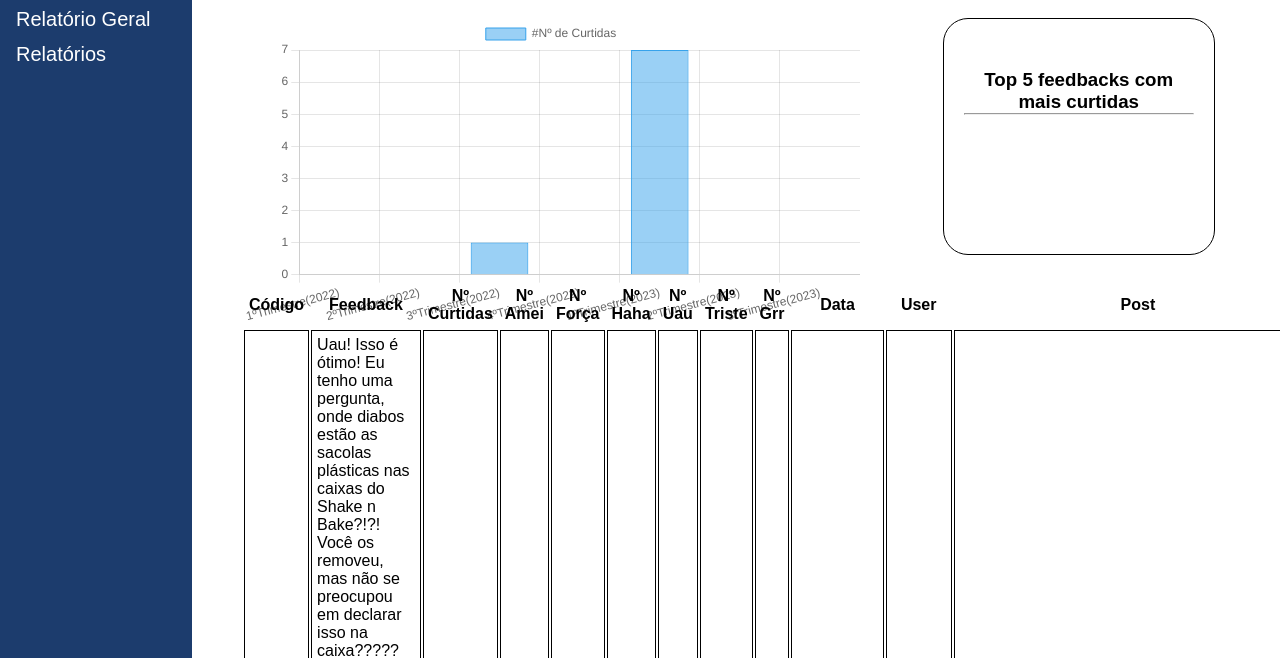
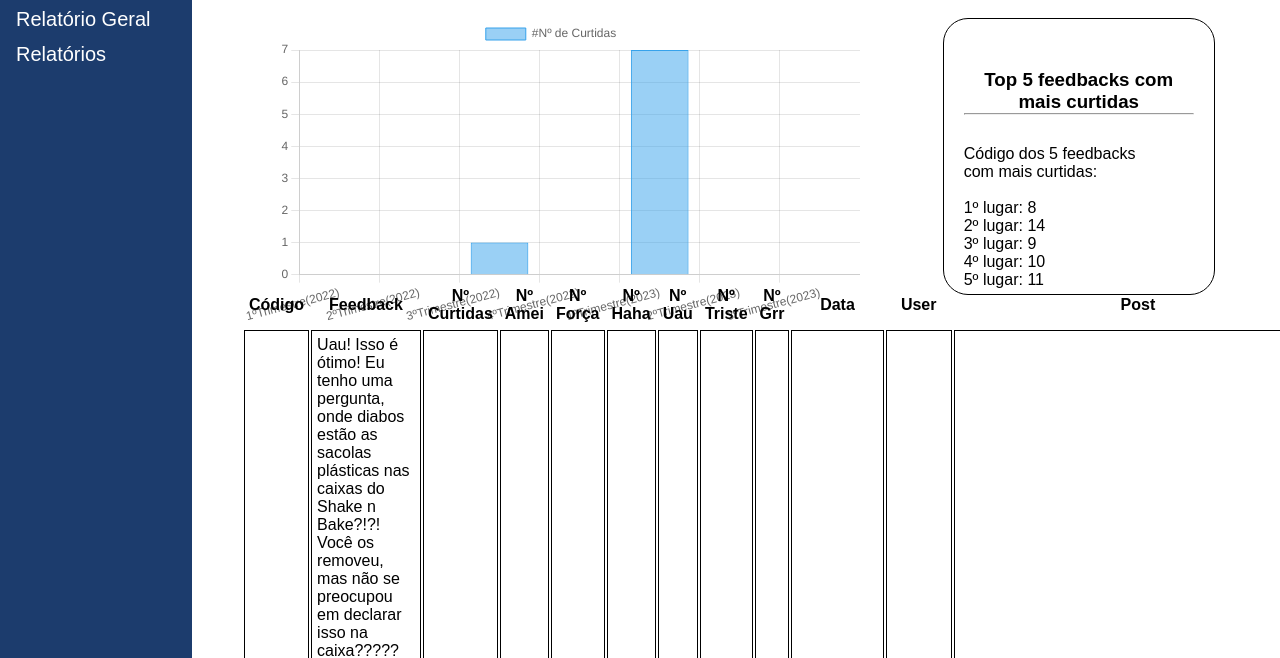
Before and after one commit to firgo12/MAGDY_Solutions2023, a plain HTML site: page Challenge/web/facebook.html in a window 1280 px wide. Shown: the part 142-800 px from the top of the page. Drawn offline with nearby package versions, Linux system fonts and the light colour scheme.

Commit message:
top 5 cada plataforma

```diff
--- a/Challenge/css/style.css
+++ b/Challenge/css/style.css
@@ -109,6 +109,10 @@ h3{
   left: 69%;
 }
 
+p {
+  height: 10px;
+}
+
 .layout_feedbackGeral, .layout_feedback{
   position: absolute;
   width:100%;
--- a/Challenge/js/facebook.js
+++ b/Challenge/js/facebook.js
@@ -1,5 +1,6 @@
 let dropdown = document.getElementsByClassName("dropdown-btn");
 const ctx = document.getElementById('myChart_feedback');
+const top5Curtidas = document.querySelector(".top5palavras p");
 let i;
 
 //Função do menu: DropDown; Escutador de evento do clique
@@ -180,7 +181,7 @@ mediaHarmonicaElement.textContent=calcularMediaHarmonica();
 //Tabela dos feedbacks
 document.addEventListener('DOMContentLoaded', init, false);
 
-let data, table, sortCol;
+let data = [], table, sortCol;
 let sortAsc = false;
 const pageSize = 3;
 let curPage = 1;
@@ -345,3 +346,31 @@ function nextPage() {
   if ((curPage * pageSize) < data.length) curPage++;
   renderTable();
 }
+
+function orderDataByCurtidas() {
+  const dado = data;
+  dado.sort(function (x, y) {
+    if (y.nCurtidas == 0 || x.nCurtidas == 0) {
+      return false
+    }
+    return y.nCurtidas - x.nCurtidas;
+  });
+
+  return dado
+}
+
+document.addEventListener("DOMContentLoaded", () => {
+  const ordenedData = orderDataByCurtidas();
+  top5Curtidas.innerHTML = "Código dos 5 feedbacks com mais curtidas: <br>";
+  for (let i = 0; i < 5; i++) {
+    console.log(typeof ordenedData[i].nCurtidas);
+    if (
+      ordenedData[i].nCurtidas === 0 ||
+      ordenedData[i].nCurtidas == undefined
+    ) {
+      top5Curtidas.innerHTML += "<br>Não há feedbacks com reação";
+      break;
+    } else
+      top5Curtidas.innerHTML += `<br>${i + 1}º lugar: ${ordenedData[i].codigo}`;
+  }
+});
--- a/Challenge/js/scritp.js
+++ b/Challenge/js/scritp.js
@@ -383,7 +383,7 @@ function findTop5WordsInFeedbacks() {
 document.addEventListener('DOMContentLoaded', () => {
   const top5Words = findTop5WordsInFeedbacks();
   const top5WordsList = document.querySelector('.top5palavras h3');
-  top5WordsList.innerHTML = 'Top 5 palavras mais repetidas:';
+  top5WordsList.innerHTML = "Top 5 palavras mais repetidas: ";
   top5Words.forEach((word, index) => {
     top5WordsList.innerHTML += `<br>${index + 1}. ${word}`;
   });
--- a/Challenge/web/facebook.html
+++ b/Challenge/web/facebook.html
@@ -32,6 +32,7 @@
             <div class="top5palavras">
                 <h3>Top 5 feedbacks com mais curtidas</h3>
                 <hr>
+                <p></p>
                 <canvas id="myChart_top5" class="layout_top5"></canvas>
             </div>
             <canvas id="myChart_feedback" class="layout_feedback"></canvas>
```
Also changed, not shown: Challenge/js/instagram.js (+23 -0 lines), Challenge/js/twitter.js (+25 -0 lines), Challenge/web/Instagram.html (+1 -0 lines), Challenge/web/twitter.html (+1 -0 lines).
